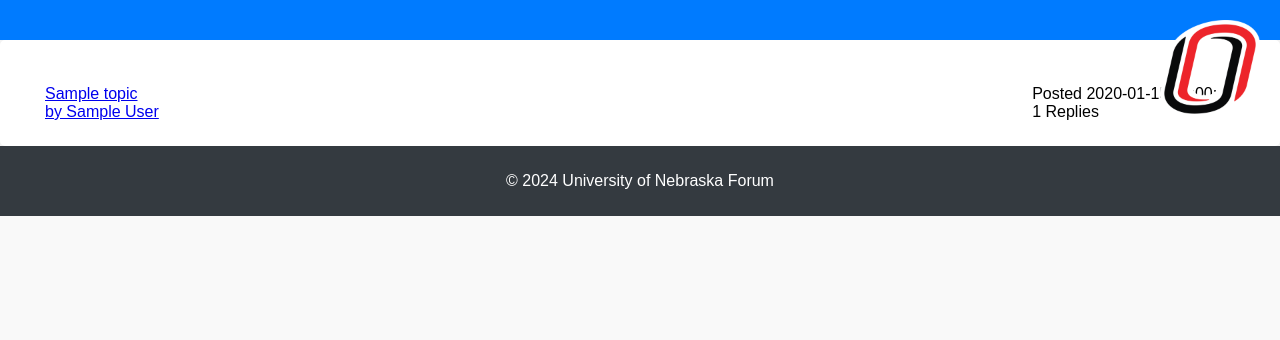
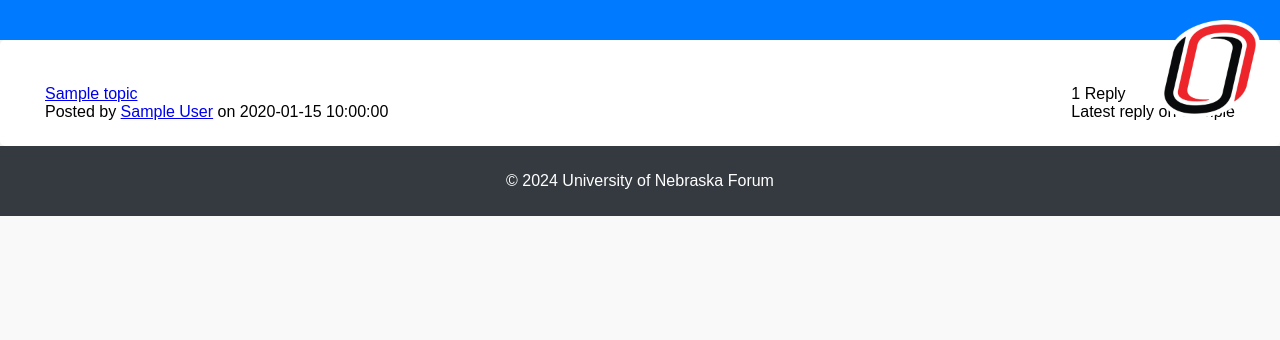
Before and after one commit to aurowora/djraj-project, a FastAPI app: template templates/cat_index.html in a window 1280 px wide. Shown: the top 340 px of the page. Run offline with FastAPI, Linux system fonts and the light colour scheme; the template is opened without the code that fills it: most values are stand-ins (such as "Sample title", 1, 10 or a date in 2020); parts of the project's set-up code (start-up, migrations or seed data) failed here and were passed over.

Commit message:
show most recent reply on category page

```diff
--- a/templates/cat_index.html
+++ b/templates/cat_index.html
@@ -33,16 +33,19 @@
                         <div class="topic-title">
                             <a href="/topic/{{ topic.topic_id }}">{{ topic.title }}</a>
                             <br/>
-                            <a href="/users/{{ topic.author.user_id }}">by {{ topic.author.display_name }}</a>
+                            Posted by <a href="/users/{{ topic.author.user_id }}">{{ topic.author.display_name }}</a> on {{ topic.created_at }}
                         </div>
 
                         <div class="topic-info">
-                            Posted {{ topic.created_at }}
-                            <br/>
-                            {% if topic.replies == 1 %}
+                            {% if topic.num_replies == 1 %}
                                 1 Reply
                             {% else %}
                                 {{ topic.num_replies }} Replies
+                            {% endif %}
+
+                            {% if topic.most_recent_reply %}
+                                <br/>
+                                Latest reply on {{ topic.most_recent_reply }}
                             {% endif %}
                         </div>
                     </div>
```
